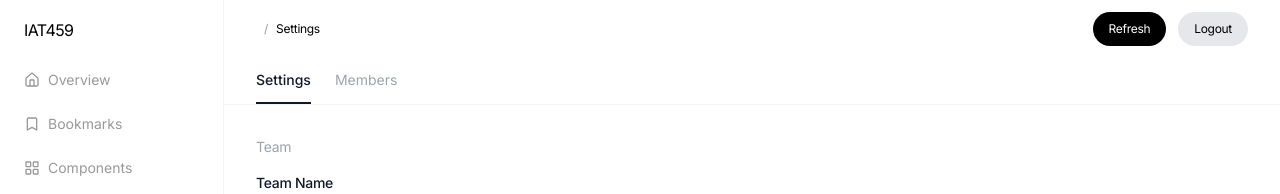
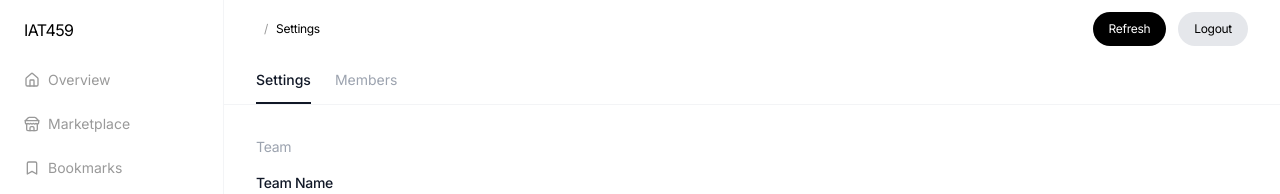
Before and after one commit to caleb05w/IAT459, a React (Create React App) app in the folder frontend/: page /team/1/settings in a window 1280 px wide. Shown: the top 194 px of the page. Built offline with nearby package versions, Linux system fonts and the light colour scheme; no server answers; sample sign-in values are in the browser's storage.

Commit message:
ADD: navigation to marketplace

```diff
--- a/frontend/src/components/Sidebar.js
+++ b/frontend/src/components/Sidebar.js
@@ -1,10 +1,17 @@
 import {useContext} from "react"
 import {useNavigate} from "react-router-dom"
 import {DataContext} from "../context/DataContext"
-import {LuHouse, LuLayoutGrid, LuBookmark, LuSettings} from "react-icons/lu"
+import {
+  LuHouse,
+  LuLayoutGrid,
+  LuBookmark,
+  LuSettings,
+  LuStore,
+} from "react-icons/lu"
 
 const NAV_ITEMS = [
   {label: "Overview", icon: LuHouse, path: "/"},
+  {label: "Marketplace", icon: LuStore, path: "/marketplace"},
   {label: "Bookmarks", icon: LuBookmark, path: "/bookmarks"},
   {label: "Components", icon: LuLayoutGrid, path: "/:teamid"},
   {label: "Team Settings", icon: LuSettings, path: "/settings"},
```
